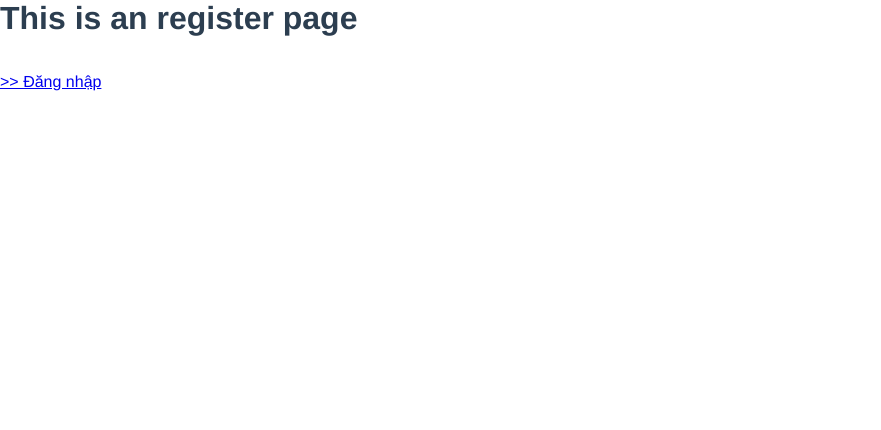
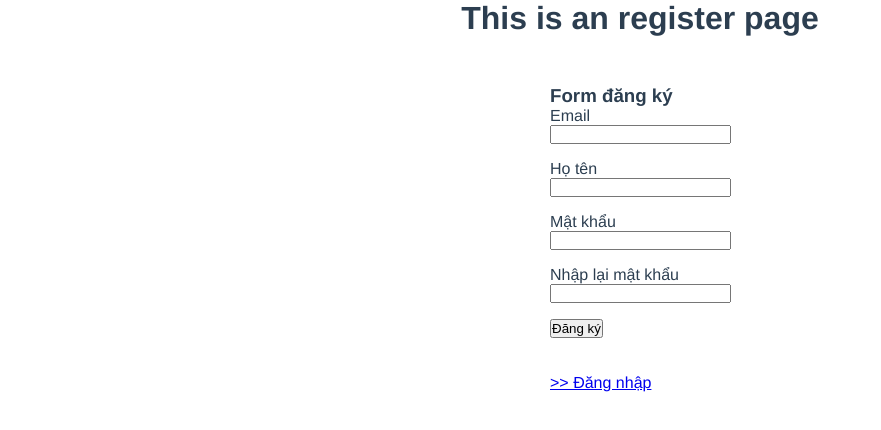
Before and after one commit to frankkhiem/YSC-Frontend, a Vue app in the folder your-sync-contacts/: page /register in a window 1280 px wide. Shown: the top 430 px of the page, without its empty margins (0-881 px from the left). Built offline with nearby package versions, Linux system fonts and the light colour scheme.

Commit message:
Fix project's base

```diff
--- a/your-sync-contacts/src/views/Home.vue
+++ b/your-sync-contacts/src/views/Home.vue
@@ -12,7 +12,12 @@
 
         <div v-if="!syncContacts.loading">
           <div style="text-align: center;">
-            Đồng bộ lần cuối vào: {{ syncContacts.data.syncAt.toLocaleString() }}
+            <span v-if="syncContacts.data.syncAt">
+              Đồng bộ lần cuối vào: {{ syncContacts.data.syncAt.toLocaleString() }}
+            </span>
+            <span v-else>
+              Chưa từng được đồng bộ!
+            </span>
           </div>
 
           <div class="contact-item" v-for="(contact, index) in syncContacts.data.contacts" :key="index">
@@ -27,7 +32,10 @@
 
     </div>
     <div class="list-contacts">
-      <h3 class="type">Danh bạ Google</h3>
+      <h3 class="type">
+        Danh bạ Google
+        <span v-if="!user.linkedGoogle">(chưa liên kết)</span>
+      </h3>
 
       <div class="contacts-btn">
         <span class="load-contacts-btn" @click="loadContacts('google')">Làm mới</span>
@@ -48,7 +56,10 @@
 
     </div>
     <div class="list-contacts">
-      <h3 class="type">Danh bạ Outlook</h3>
+      <h3 class="type">
+        Danh bạ Outlook
+        <span v-if="!user.linkedOutlook">(chưa liên kết)</span>
+      </h3>
 
       <div class="contacts-btn">
         <span class="load-contacts-btn" @click="loadContacts('outlook')">Làm mới</span>
@@ -138,9 +149,9 @@ export default {
           });
           let response = await this.fetchContactFromApi('/google/contacts');
           this.googleContacts.data = response.data;
-        } catch(e) {
+        } catch(error) {
           // statements
-          console.log(e);
+          console.log(error.response.data);
         }
 
         this.googleContacts.loading = false;
@@ -155,9 +166,9 @@ export default {
           });
           let response = await this.fetchContactFromApi('/outlook/contacts');
           this.outlookContacts.data = response.data;
-        } catch(e) {
+        } catch(error) {
           // statements
-          console.log(e);
+          console.log(error.response.data);
         }
 
         this.outlookContacts.loading = false;
@@ -181,9 +192,13 @@ export default {
     setTimeout( () => {
       this.fetchContactFromApi('/contacts')
         .then( response => {
+          if (response.data.syncAt === null) {
+            this.syncContacts.data.syncAt = null;
+          } else {
+            this.syncContacts.data.syncAt = new Date(response.data.syncAt);
+          }
+          this.syncContacts.data.contacts = response.data.contacts;
           this.syncContacts.loading = false;
-          this.syncContacts.data.syncAt = new Date(response.data.syncAt);
-          this.syncContacts.data.contacts = response.data.contacts;
         } )
         .catch( () => {
           return;
--- a/your-sync-contacts/src/views/Login.vue
+++ b/your-sync-contacts/src/views/Login.vue
@@ -1,6 +1,7 @@
 <template>
   <div class="login">
     <h1>This is an login page</h1>
+    <div class="form-login">
       <h3>Form đăng nhập</h3>
       <form @submit.prevent='login'>
         <div class="form-control">
@@ -8,7 +9,7 @@
           <input id="email" type="email" v-model='email'>
         </div>
         <div class="form-control">
-        <label for="password">Password</label>
+          <label for="password">Mật khẩu</label>
           <input id="password" type="password" v-model='password'>
         </div>
         <div>
@@ -18,6 +19,7 @@
       <br><br>
       <div>
         <router-link :to="{ name: 'Register'}">>> Đăng ký</router-link>
+      </div>
     </div>
   </div>
 </template>
@@ -75,6 +77,16 @@ export default {
 }
 </script>
 <style scoped>
+.login > h1 {
+  margin-bottom: 3rem;
+  text-align: center;
+}
+
+.form-login {
+  width: 180px;
+  margin: 0 auto;
+}
+
 .form-control {
   margin-bottom: 1rem;
 }
--- a/your-sync-contacts/src/views/Register.vue
+++ b/your-sync-contacts/src/views/Register.vue
@@ -1,19 +1,47 @@
 <template>
   <div class="register">
     <h1>This is an register page</h1>
-    <br><br>
-    <div>
-      <router-link :to="{ name: 'Login'}">>> Đăng nhập</router-link>
+    <div class="form-register">
+      <h3>Form đăng ký</h3>
+      <form @submit.prevent='register'>
+        <div class="form-control">
+          <label for="email">Email</label>
+          <input id="email" type="email" v-model='email'>
+        </div>
+        <div class="form-control">
+          <label for="usename">Họ tên</label>
+          <input id="username" type="text" v-model='userName'>
+        </div>
+        <div class="form-control">
+          <label for="password">Mật khẩu</label>
+          <input id="password" type="password" v-model='password'>
+        </div>
+        <div class="form-control">
+          <label for="password-confirm">Nhập lại mật khẩu</label>
+          <input id="password-confirm" type="password" v-model='passwordConfirm'>
+        </div>
+        <div>
+          <button type="submit">Đăng ký</button>
+        </div>
+      </form>
+      <br><br>
+      <div>
+        <router-link :to="{ name: 'Login'}">>> Đăng nhập</router-link>
+      </div>
     </div>
   </div>
 </template>
 <script>
-import { mapGetters } from 'vuex';
+import { mapGetters, mapActions } from 'vuex';
+import axios from 'axios';
 
 export default {
   data() {
     return {
-
+      email: '',
+      userName: '',
+      password: '',
+      passwordConfirm: '',
     }
   },
 
@@ -33,7 +61,53 @@ export default {
   },
 
   methods: {
+    ...mapActions({
+      fetchUser: 'fetchUser',
+    }),
 
-  }
+    async register() {
+      console.log('Dang ky tai khoan');
+      if( this.password !== this.passwordConfirm ) {
+        alert('Mật khẩu nhập lại không đúng!');
+        return;
+      }
+
+      try {
+        let response = await axios.post(this.$backendBase + '/register',
+        {
+          username: this.userName,
+          email: this.email,
+          password: this.password
+        });
+
+        // console.log(response.data);
+        localStorage.setItem('accessToken', response.data.accessToken);
+        await this.fetchUser();
+        this.$router.push({name: 'Home'});
+      } catch(error) {
+        alert(error.response.data.message);
+      }
+    },
+
+  },
 }
 </script>
+
+<style scoped>
+.register > h1 {
+  text-align: center;
+  margin-bottom: 3rem;
+}
+
+.form-register {
+  width: 180px;
+  margin: 0 auto;
+}
+
+.form-control {
+  margin-bottom: 1rem;
+}
+.form-control * {
+  display: block;
+}
+</style>
```
Lines whose indentation alone changed are shown as unchanged.
